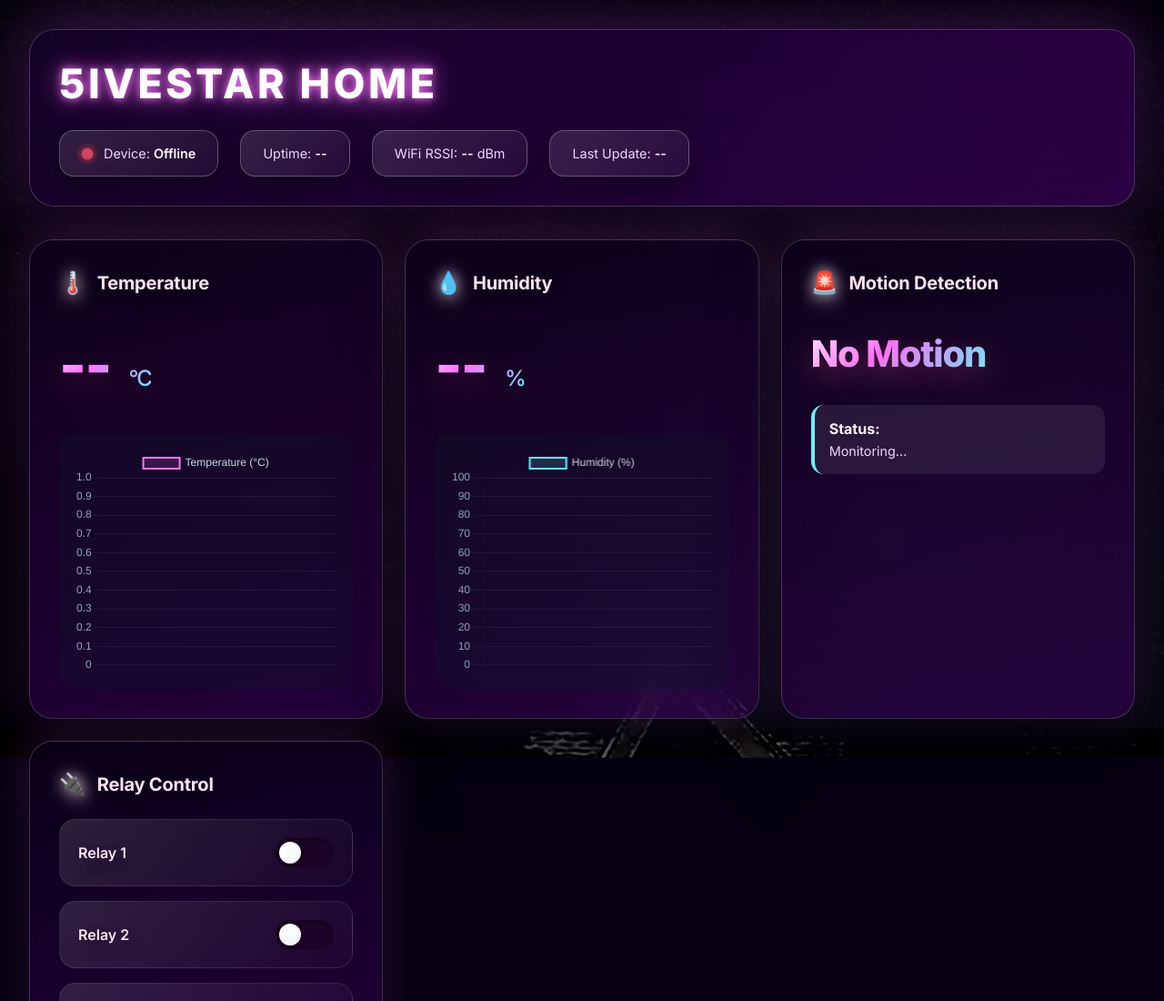
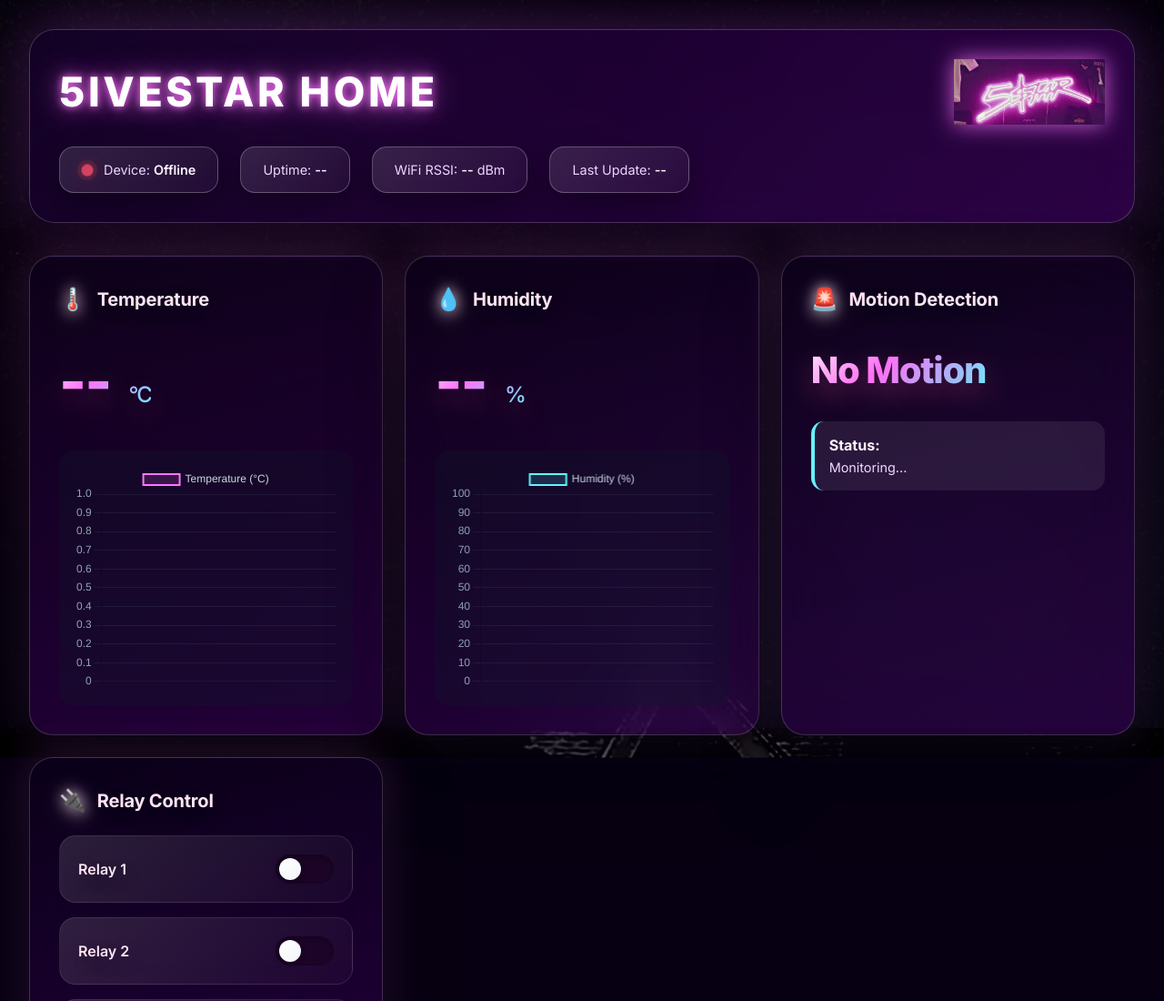
Before and after one commit to Rishabhusesit/iot_core_home_automation, a plain HTML site: page web/dashboard.html in a window 1280 px wide. Shown: the top 1100 px of the page at 91% size. Drawn offline with nearby package versions, Linux system fonts and the light colour scheme; no server answers.

Commit message:
Add cropped 5iveStar logo image to dashboard header

```diff
--- a/web/dashboard.html
+++ b/web/dashboard.html
@@ -108,6 +108,7 @@
             justify-content: space-between;
             align-items: center;
             margin-bottom: 24px;
+            gap: 24px;
         }
 
         .header h1 {
@@ -121,6 +122,14 @@
                 0 0 20px rgba(255, 116, 255, 0.6),
                 0 0 40px rgba(255, 116, 255, 0.4),
                 0 0 70px rgba(255, 255, 255, 0.2);
+        }
+
+        .logo-mark {
+            height: 72px;
+            width: auto;
+            object-fit: contain;
+            filter: drop-shadow(0 0 12px rgba(255, 116, 255, 0.8));
+            mix-blend-mode: screen;
         }
 
         .header h1::before {
@@ -678,6 +687,7 @@
         <div class="header">
             <div class="header-top">
                 <h1>5IVESTAR HOME</h1>
+                <img src="assets/5star_logo.png" alt="5iveStar neon logo" class="logo-mark">
             </div>
             <div class="status-bar">
                 <div class="status-item">
```
Also changed, not shown: web/assets/5star_logo.png (added).
